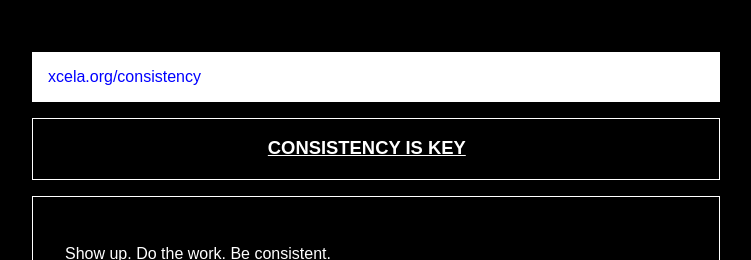
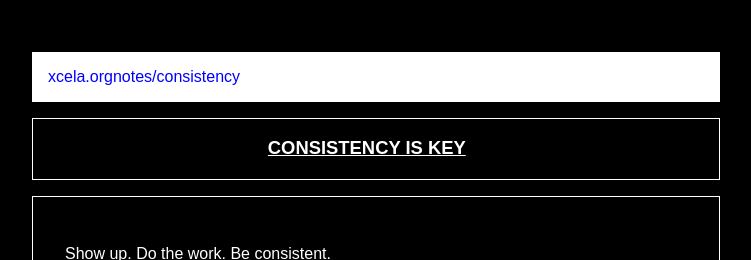
Before and after one commit to xcela/Exocore, a Jekyll site: the page built from _notes/consistency.md, in a window 1280 px wide. Shown: the top 260 px of the page, without its empty margins (264-1015 px from the left). Built offline with Jekyll 4.4.1, drawn with Linux system fonts in a browser that asks for light colours.

Commit message:
Update nav.html

```diff
--- a/_includes/nav.html
+++ b/_includes/nav.html
@@ -1,3 +1,3 @@
 <div>
-    <a class="internal-link" href="/">{{ site.url }}</a><a class="internal-link" href="{{ page.url }}">{{ page.url }}</a>
+    <a class="internal-link" href="/">{{ site.url }}</a><a class="internal-link" href="{{ page.collection }}">{{ page.collection }}</a><a class="internal-link" href="{{ page.url }}">{{ page.url }}</a>
 </div>
```
